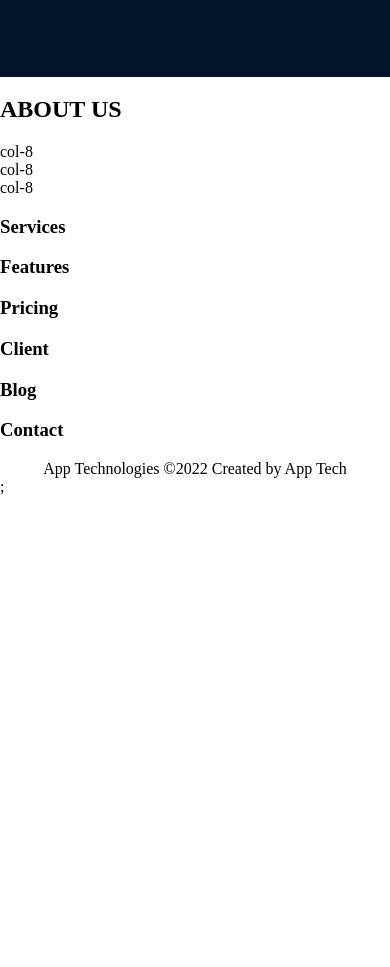
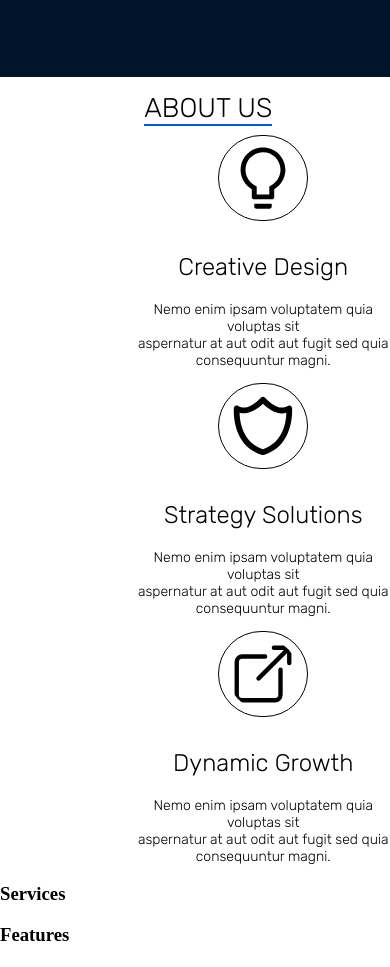
Before and after one commit to Sarin-Bhattarai/Landing-Page, a React (Create React App) app: page / in a window 390 px wide. Shown: the part 1020-1987 px from the top of the page. Before the commit the page ends 1516 px from the top, so only its background shows below. Built offline with nearby package versions, Linux system fonts and the light colour scheme; the HTML template or start-up script is replaced by a standard one.

Commit message:
about section

```diff
--- a/package.json
+++ b/package.json
@@ -10,6 +10,7 @@
     "antd": "^4.21.4",
     "react": "^18.2.0",
     "react-dom": "^18.2.0",
+    "react-icons": "^4.4.0",
     "react-router-dom": "^6.3.0",
     "react-scripts": "5.0.1",
     "web-vitals": "^2.1.4"
--- a/src/App.js
+++ b/src/App.js
@@ -55,7 +55,6 @@ const App = () => {
           App Technologies ©2022 Created by App Tech
         </Footer>
       </Layout>
-      ;
     </>
   );
 };
--- a/src/components/Navbar.jsx
+++ b/src/components/Navbar.jsx
@@ -34,7 +34,7 @@ const Navbar = () => {
 
       {/* second part */}
 
-      {(toggleMenu || screenWidth > 845) && (
+      {(toggleMenu || screenWidth > 890) && (
         <ul>
           <li>
             <a href="/">HOME</a>
--- a/src/pages/About.jsx
+++ b/src/pages/About.jsx
@@ -1,15 +1,55 @@
 import React from "react";
 import { Col, Row } from "antd";
+// import { BulbOutlined } from "@ant-design/icons";
 import "../utils/css/about.css";
+import { AiOutlineBulb } from "react-icons/ai";
+import { BiShieldAlt2 } from "react-icons/bi";
+import { IoOpenOutline } from "react-icons/io5";
 
 const About = () => {
   return (
     <>
-      <h1 className="section-header">ABOUT US</h1>
-      <Row>
-        <Col span={8}>col-8</Col>
-        <Col span={8}>col-8</Col>
-        <Col span={8}>col-8</Col>
+      <h3 className="section-header">ABOUT US</h3>
+      <Row className="about-row">
+        <Col span={8}>
+          <div className="icon-1">
+            <AiOutlineBulb className="icon-img" />
+          </div>
+          <div>
+            <h1 className="about-headers">Creative Design</h1>
+            <p className="about-desc">
+              Nemo enim ipsam voluptatem quia voluptas sit
+              <br /> aspernatur at aut odit aut fugit sed quia
+              <br /> consequuntur magni.
+            </p>
+          </div>
+        </Col>
+        <Col span={8}>
+          <div className="icon-2">
+            <BiShieldAlt2 className="icon-img" />
+          </div>
+          <div>
+            <h1 className="about-headers">Strategy Solutions</h1>
+            <p className="about-desc">
+              Nemo enim ipsam voluptatem quia voluptas sit
+              <br /> aspernatur at aut odit aut fugit sed quia
+              <br /> consequuntur magni.
+            </p>
+          </div>
+        </Col>
+        <Col span={8}>
+          <div className="icon-3">
+            <IoOpenOutline className="icon-img" />
+          </div>
+          <div>
+            <h1 className="about-headers">Dynamic Growth</h1>
+            <p className="about-desc">
+              Nemo enim ipsam voluptatem quia voluptas sit
+              <br /> aspernatur at aut odit aut fugit sed quia
+              <br /> consequuntur magni.
+            </p>
+          </div>
+        </Col>
       </Row>
     </>
   );
--- a/src/utils/css/about.css
+++ b/src/utils/css/about.css
@@ -1,3 +1,57 @@
+@import url('https://fonts.googleapis.com/css2?family=Rubik:wght@300&display=swap');
+
 .section-header{
-    margin-top: 5%;
+    margin-top: 4%;
+    margin-left: 17%;
+    font-family: 'Rubik', sans-serif;
+    font-weight: 300;
+    font-size: 27px;
+    border-bottom: 2px solid #005BEA;
+    position: absolute;
 }
+
+.about-row{
+    margin-left: 12%;
+    margin-top: 10%;
+    justify-content: center;
+    text-align: center;
+}
+
+.icon-img{
+    height: 70px;
+    width: 70px;
+    border: 1px solid black;
+    border-radius: 100px;
+    padding: 7px 9px;
+    margin-bottom: 8px;
+}
+
+.icon-img:hover{
+    background: #005BEA;
+    box-shadow: 0px 0px 20px 0px gray;
+    border:1px solid #005BEA;
+    color: white;
+}
+
+.about-headers{
+    font-family: 'Rubik', sans-serif;
+    font-weight: 300;
+}
+
+.about-desc{
+    font-family: 'Rubik', sans-serif;
+    font-weight: 300;
+    font-size: 14px;
+}
+
+@media screen and (max-width: 790px) {
+   .about-row{
+    display: block !important;
+    margin-top: 15%;
+    margin-left: 35%;
+   }
+
+   .section-header{
+    margin-left: 37%;
+   }
+}
--- a/src/utils/css/navbar.css
+++ b/src/utils/css/navbar.css
@@ -48,7 +48,42 @@
     cursor: pointer;
 }
 
-@media screen and (max-width: 845px) {
+@media screen and (max-width: 1286px) {
+    .nav-container li {
+       position: relative;
+       right: 220px;
+    }
+}
+
+@media screen and (max-width: 1115px) {
+    .nav-container li {
+        position: relative;
+        right: 290px;
+    }
+}
+
+@media screen and (max-width: 1040px) {
+    .nav-container li {
+        position: relative;
+        right: 350px
+    }
+}
+
+@media screen and (max-width: 980px) {
+    .nav-container li {
+        position: relative;
+        right: 420px
+    }
+}
+
+@media screen and (max-width: 911px) {
+    .nav-container li {
+        position: relative;
+        right: 440px
+    }
+}
+
+@media screen and (max-width: 890px) {
 
     .nav-container ul {
         flex-direction: column;
```
Also changed, not shown: 1 other file (tests, documents, lock files or other folders).
